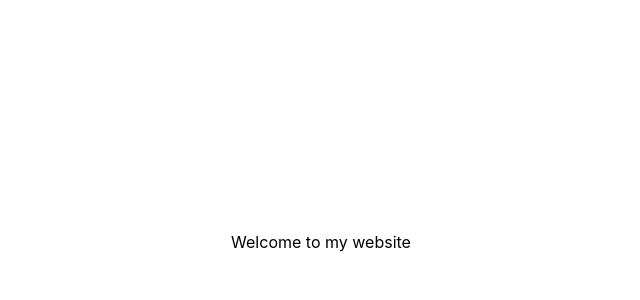
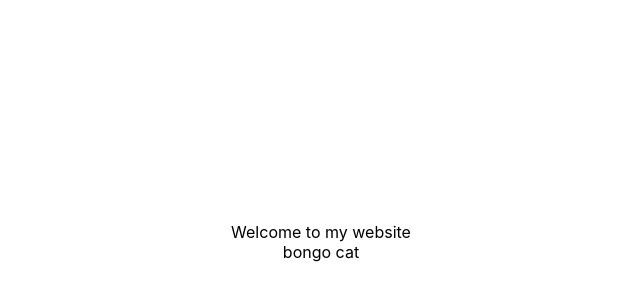
Before and after one commit to sdrew712/sarahs-website, a Next.js app: page / in a window 1280 px wide. Shown: the part 158-458 px from the top of the page, without its empty margins (319-959 px from the left). Built offline with nearby package versions, Linux system fonts and the light colour scheme.

Commit message:
created component bongo cat

```diff
--- /dev/null
+++ b/components/bongo-cat/index.js
@@ -0,0 +1,5 @@
+export default function BongoCat() {
+    return (
+        <div>bongo cat</div>
+    )
+}
--- a/pages/index.js
+++ b/pages/index.js
@@ -1,6 +1,6 @@
 import Head from 'next/head'
-import Image from 'next/image'
 import styles from '../styles/Home.module.css'
+import BongoCat from '../components/bongo-cat'
 
 export default function Home() {
   return (
@@ -11,6 +11,7 @@ export default function Home() {
         <link rel="icon" href="/favicon.ico" />
       </Head>
       <div>Welcome to my website</div>
+      <BongoCat/>
     </div>
   )
 }
```
